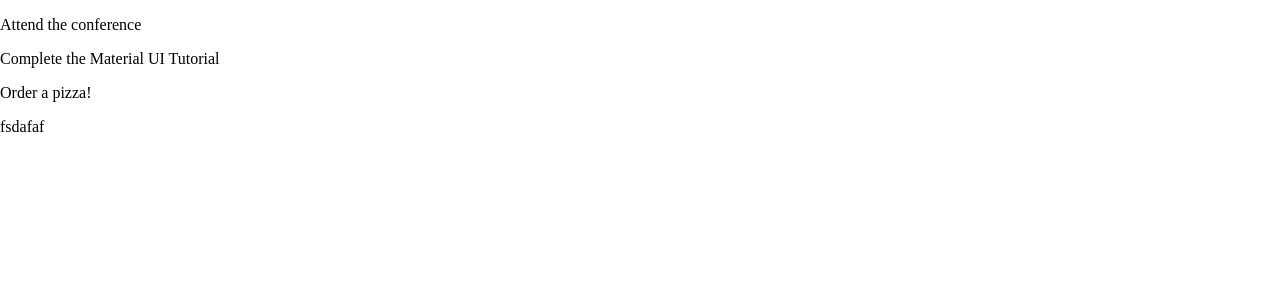
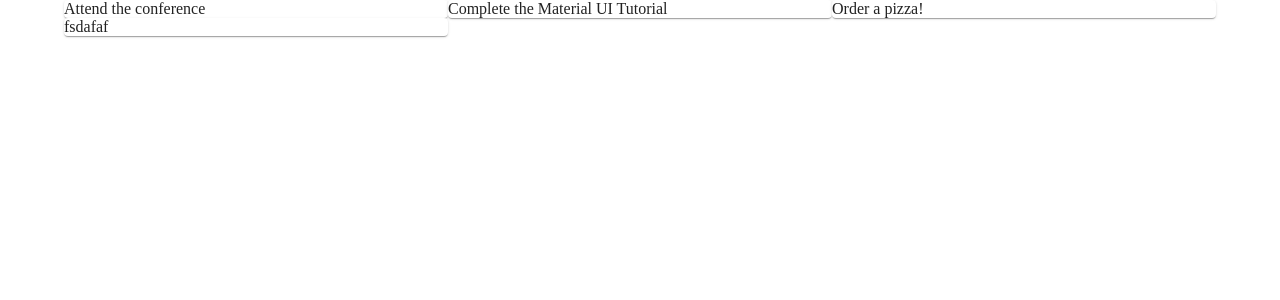
Before and after one commit to Soliperso/material-ui-app, a React (Create React App) app: page / in a window 1280 px wide. Shown: the top 300 px of the page. Built offline with nearby package versions, Linux system fonts and the light colour scheme; data requests are answered from the project's data file.

Commit message:
add grids

```diff
--- a/src/pages/Notes.js
+++ b/src/pages/Notes.js
@@ -1,4 +1,5 @@
 import React, { useState, useEffect } from 'react';
+import { Grid, Paper, Container } from '@mui/material';
 
 const Notes = () => {
   const [notes, setNotes] = useState([]);
@@ -10,11 +11,16 @@ const Notes = () => {
   }, []);
 
   return (
-    <div>
-      {notes.map((note) => (
-        <p key={note.id}>{note.title}</p>
-      ))}
-    </div>
+    <Container>
+      {' '}
+      <Grid container>
+        {notes.map((note) => (
+          <Grid item key={note.id} xs={12} md={6} lg={4}>
+            <Paper>{note.title}</Paper>
+          </Grid>
+        ))}
+      </Grid>
+    </Container>
   );
 };
 
```
